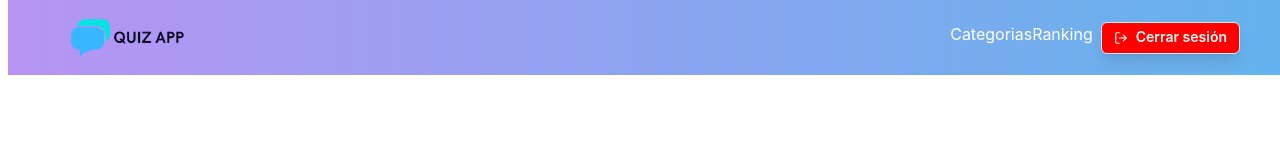
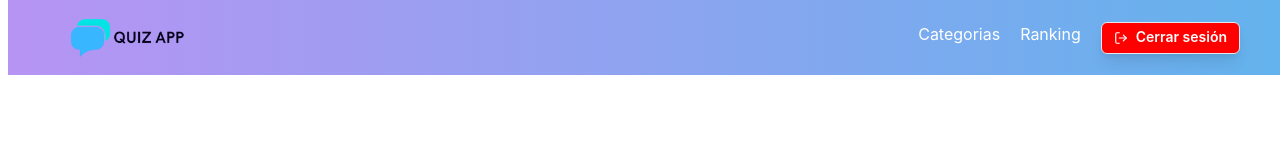
Before and after one commit to rodval/quiz-app-nextjs, a Next.js app: page /rank in a window 1280 px wide. Shown: the top 160 px of the page. Built offline with nearby package versions, Linux system fonts and the light colour scheme; no server answers.

Commit message:
checkdone y margenes en navbar

```diff
--- a/src/components/navbar/Navbar.tsx
+++ b/src/components/navbar/Navbar.tsx
@@ -29,14 +29,14 @@ function Navbar() {
 
       <Box>
         <Flex>
-          <Link href={ROUTES.CATEGORIES}>
+          <Link marginLeft={10} href={ROUTES.CATEGORIES}>
             <Text>Categorias</Text>
           </Link>
-          <Link href={ROUTES.RANK}>
+          <Link marginLeft={5} href={ROUTES.RANK}>
             <Text>Ranking</Text>
           </Link>
           <Button
-            marginLeft={2}
+            marginLeft={5}
             color="white"
             backgroundColor={'red'}
             variant="outline"
--- a/src/pages/quiz/questions/index.tsx
+++ b/src/pages/quiz/questions/index.tsx
@@ -74,7 +74,7 @@ const Questions = (props: QuestionsProps) => {
     <Stack mx={0}>
       <Center w="100%" h="100vh" id="555">
         {isQuizDone ? (
-          <Stack backgroundColor={'white'}>
+          <Stack bg="rgba(0, 0, 0, 0.001)">
             <Center height="100vh">
               <Box textAlign="center">
                 <Img src="/Img/checkDone.png" alt="Imagen" boxSize="300px" mx="auto" />
```
Also changed, not shown: public/Img/checkDone.png.
